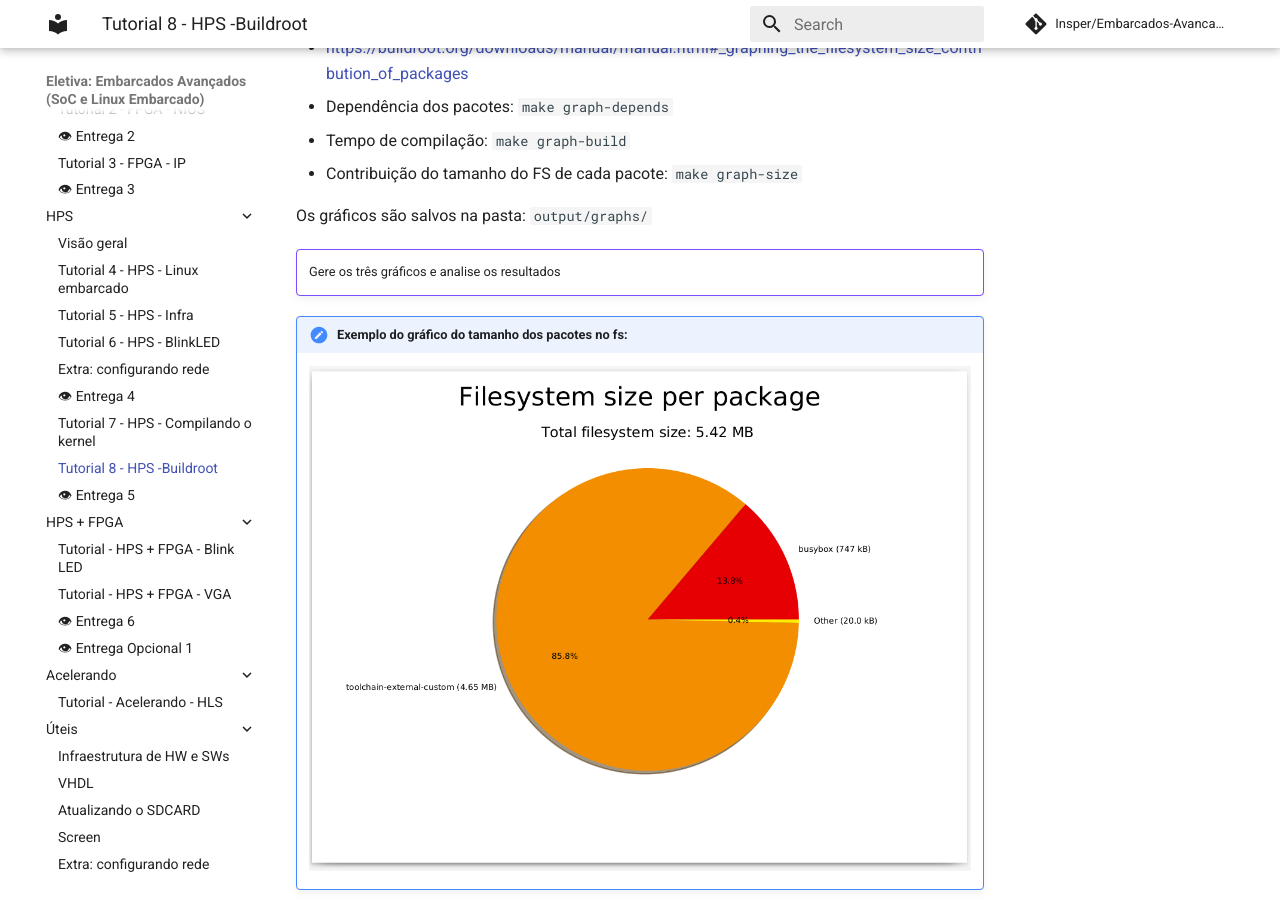
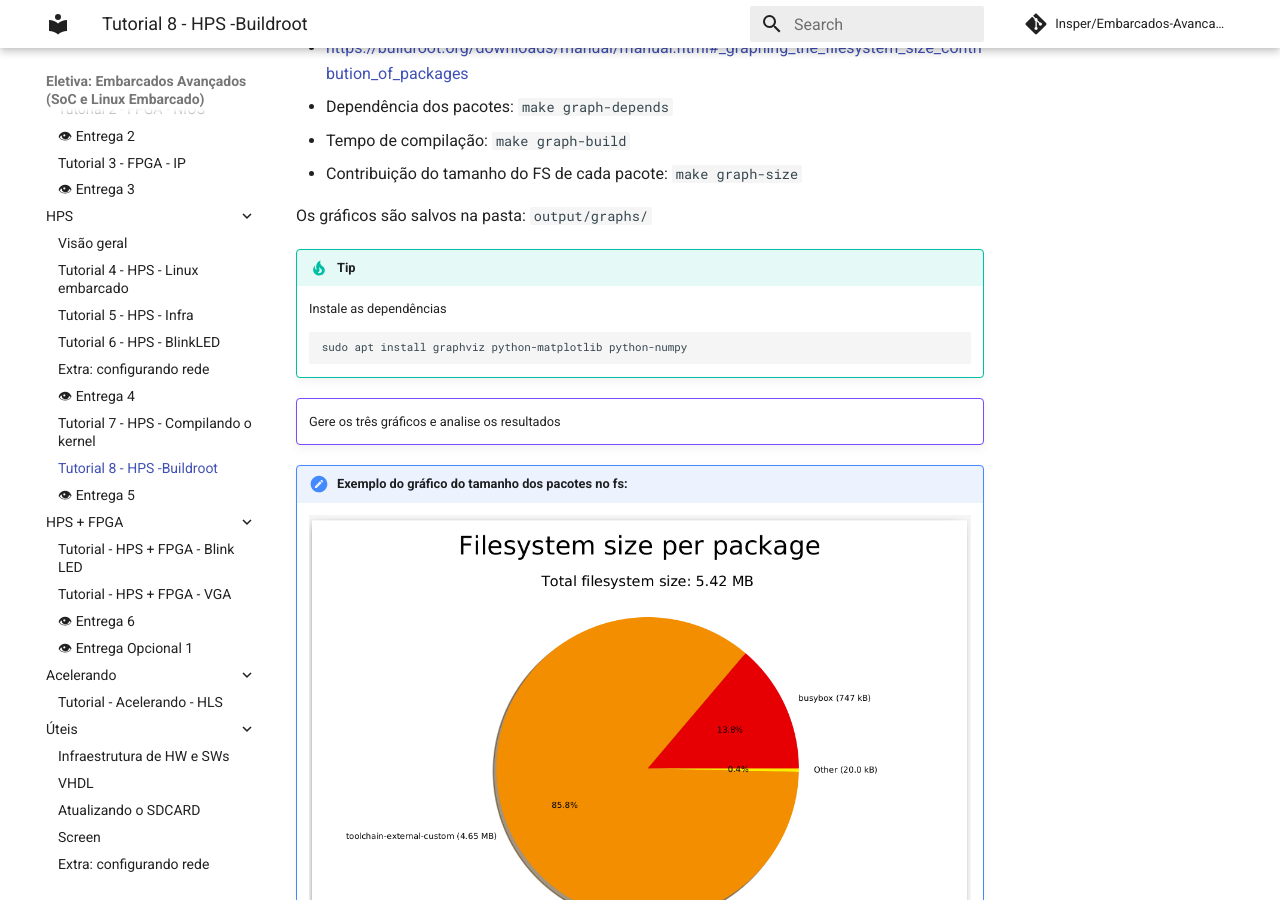
Before and after one commit to Insper/Embarcados-Avancados, an MkDocs documentation site: the page built from docs-src/Tutorial-HPS-Buildroot.md, in a window 1280 px wide and 900 px high, scrolled down 10184 px. Built offline with MkDocs 1.6.1 and Material for MkDocs 9.7.7, drawn with Linux system fonts in a browser that asks for light colours; emoji names are drawn with the system emoji font; comment, search, counter and statistics services are not loaded.

Commit message:
melhorias

````diff
--- a/docs-src/Tutorial-HPS-Buildroot.md
+++ b/docs-src/Tutorial-HPS-Buildroot.md
@@ -195,6 +195,12 @@
 
 Os gráficos são salvos na pasta: `output/graphs/`
 
+!!! tip
+    Instale as dependências
+
+    ``` bash
+    sudo apt install graphviz python-matplotlib python-numpy
+    ```
 
 !!! example ""
     Gere os três gráficos e analise os resultados
````
Also changed, not shown: docs-src/Tutorial-HPS-BuildSystem.md (+3 -0 lines).
